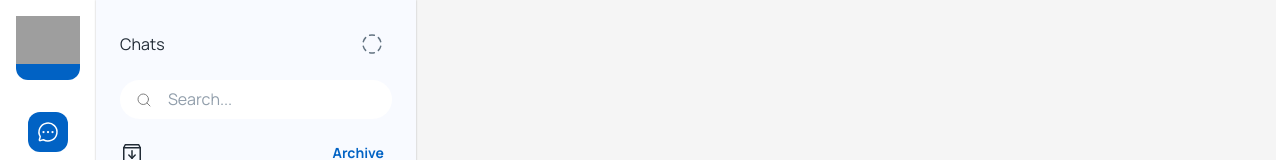
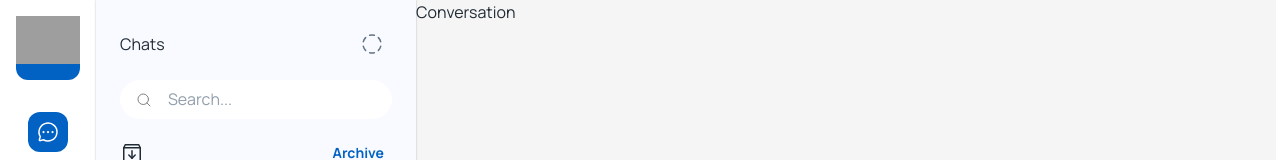
Before and after one commit to rohan-tech-negi/Chat-App, a React (Create React App) app: page /app in a window 1280 px wide. Shown: the top 160 px of the page. Built offline with nearby package versions, Linux system fonts and the light colour scheme; grey boxes are pictures that could not be loaded.

Commit message:
imported the chat section in the generalapp section now we will do the building

```diff
--- a/src/components/conversation/index.js
+++ b/src/components/conversation/index.js
@@ -1,9 +1,9 @@
 import React from 'react'
 
-const index = () => {
+const Conversation = () => {
   return (
-    <div>index</div>
+    <div>Conversation</div>
   )
 }
 
-export default index
+export default Conversation
--- a/src/pages/dashboard/GeneralApp.js
+++ b/src/pages/dashboard/GeneralApp.js
@@ -1,6 +1,7 @@
 import React, {Suspense, lazy} from "react";
 import Chats from "./Chats";
 import { Box, Stack } from "@mui/material";
+import Conversation from "../../components/conversation";
 // const Cat = lazy(()=> import ('../../components/Cat.js'))
 const GeneralApp = () => {
 
@@ -11,6 +12,7 @@ const GeneralApp = () => {
       {/* conversation */}
       <Box sx={{height: "100%", width: "calc(100vw - 420px)", backgroundColor: "#F5F5F5"}}>
         {/*  */}
+        <Conversation></Conversation>
 
       </Box>
     </Stack>
```
